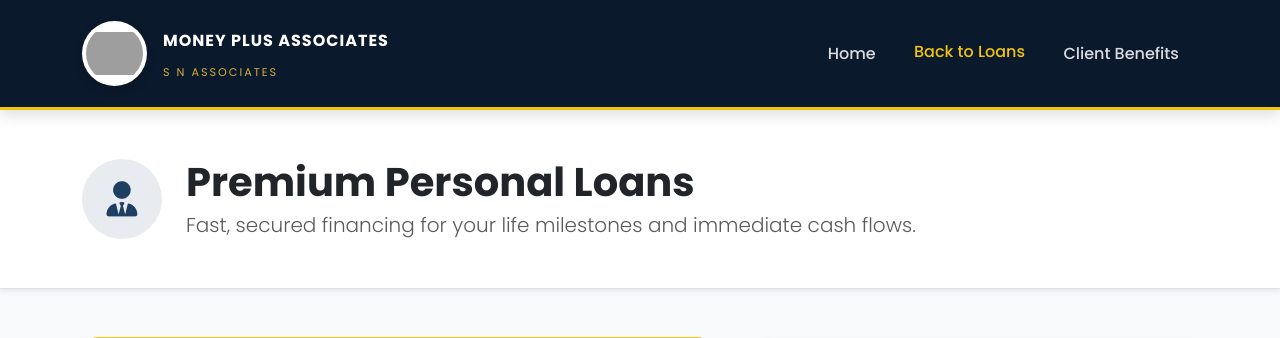
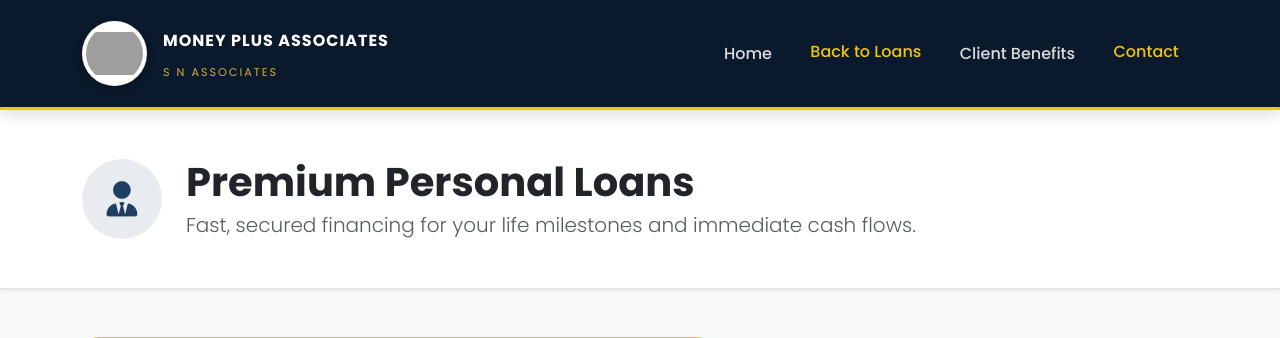
Before and after one commit to 8977115766/Money_Plus_Associates, a Flask app: page /loans/personal in a window 1280 px wide. Shown: the top 338 px of the page. Run offline with Flask 3, Linux system fonts and the light colour scheme; grey boxes are pictures that could not be loaded.

Commit message:
Update product_detail.html

```diff
--- a/templates/product_detail.html
+++ b/templates/product_detail.html
@@ -31,6 +31,7 @@
                     <li class="nav-item"><a class="nav-link" href="/">Home</a></li>
                     <li class="nav-item"><a class="nav-link active" href="/loans">Back to Loans</a></li>
                     <li class="nav-item"><a class="nav-link" href="/benefits">Client Benefits</a></li>
+                    <li class="nav-item"><a class="nav-link active" href="/contact">Contact</a></li>
                 </ul>
             </div>
         </div>
```
